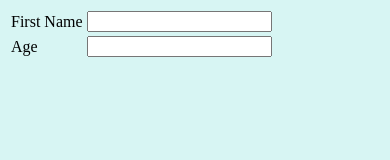
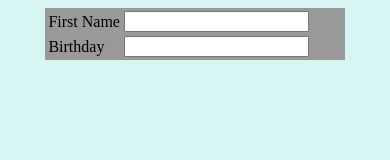
Before and after one commit to triplettt04/Health_Card_Application, a React app: page / in a window 390 px wide. Built offline with nearby package versions, Linux system fonts and the light colour scheme.

Commit message:
Added card class

```diff
--- /dev/null
+++ b/src/card.js
@@ -0,0 +1,17 @@
+import React from 'react';
+
+class Card extends React.Component {
+    constructor(props) {
+        super(props);
+    }
+
+    render() {
+        return (
+            <div className="Card">
+                {this.props.content}
+            </div>
+        );
+    }
+}
+
+export default Card;
--- a/src/constants.js
+++ b/src/constants.js
@@ -2,7 +2,7 @@ const pageEntries = [
     {
         entries: [
             "First Name",
-            "Age",
+            "Birthday",
         ],
         tableClass: "personalInfo",
     },
--- a/src/index.css
+++ b/src/index.css
@@ -2,5 +2,13 @@
     /* Mobile phone size */
     body {
         background-color: rgb(215, 245, 243);
+        text-align: center;
+    }
+
+    .Card {
+        width: 80%;
+        background-color: #999999;
+        text-align: left;
+        display: inline-block;
     }
 }
--- a/src/index.js
+++ b/src/index.js
@@ -2,6 +2,7 @@ import React from 'react';
 import ReactDOM from 'react-dom';
 import './index.css';
 import Entries from './entries';
+import Card from './card';
 import pageEntries from './constants';
 
 class App extends React.Component {
@@ -14,12 +15,13 @@ class App extends React.Component {
     }
 
     render() {
+        let entries = <Entries
+            entries={this.state.entries}
+            tableClass={this.state.tableClass}
+        />;
         return (
             <div>
-                <Entries
-                    entries={this.state.entries}
-                    tableClass={this.state.tableClass}
-                />
+                <Card content={entries} />
             </div>
         );
     }
```
